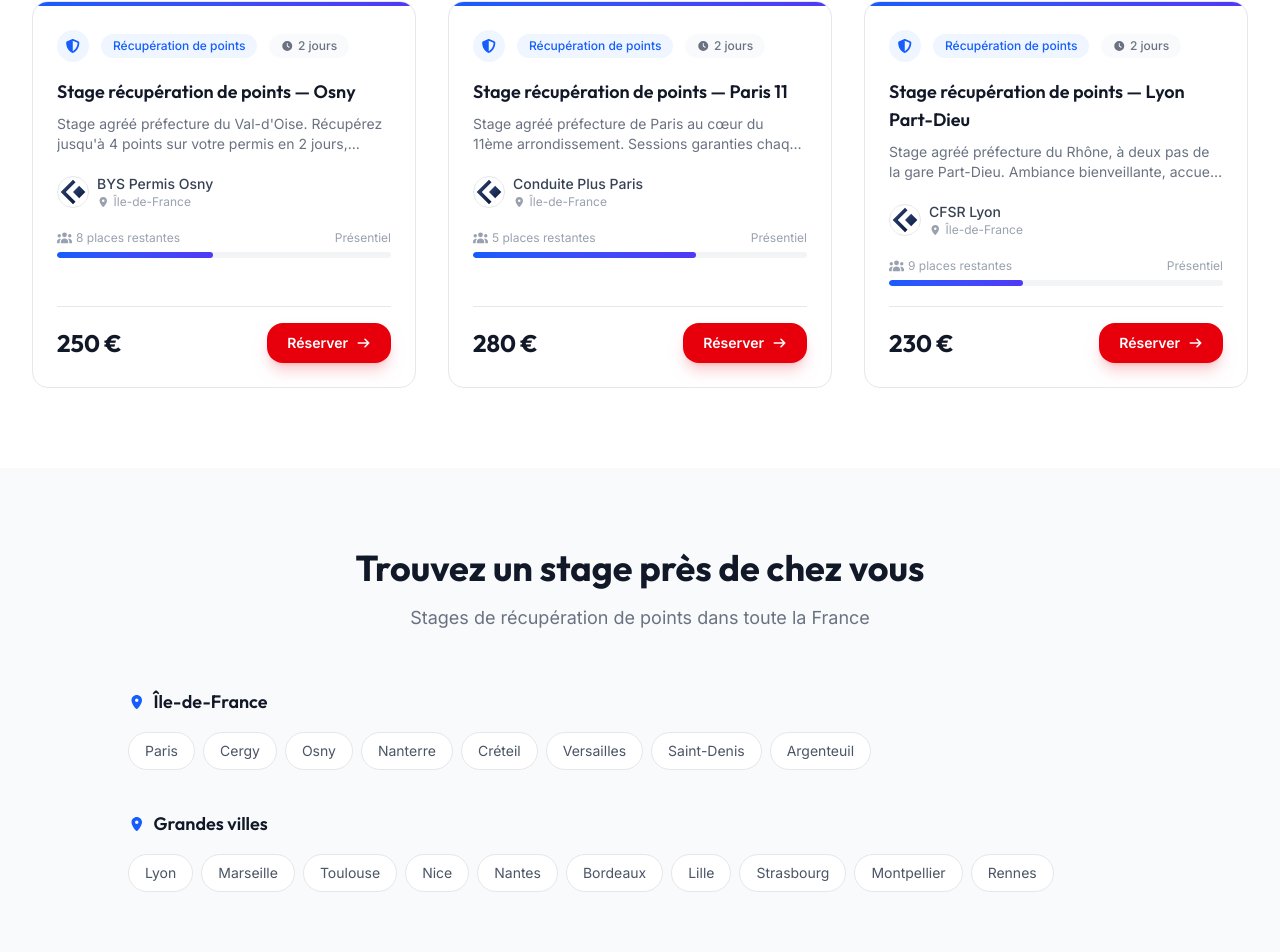
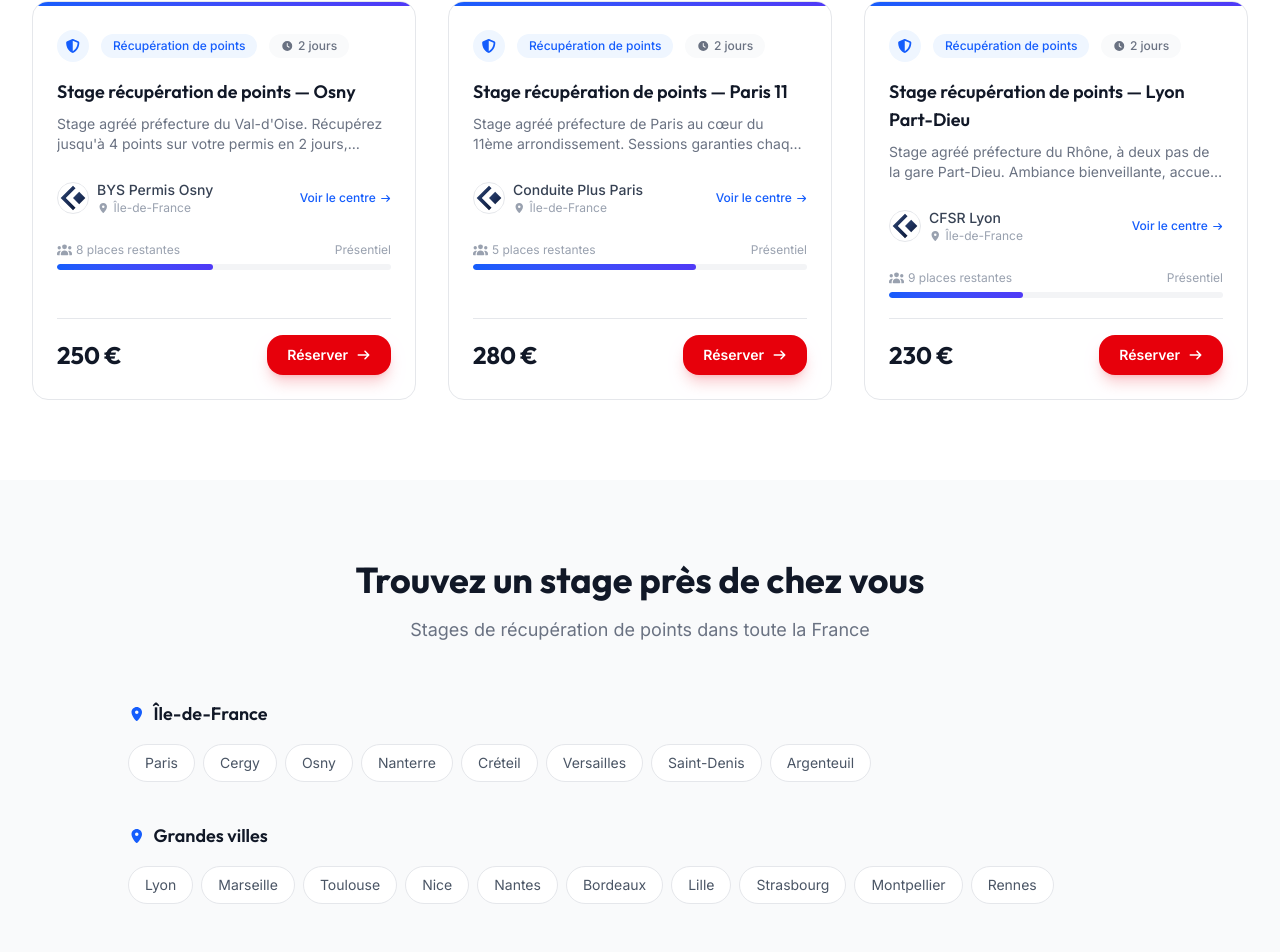
Before and after one commit to bys-dev/BysPermis, a Next.js app: page / in a window 1280 px wide. Shown: the part 3708-4660 px from the top of the page. Built offline with nearby package versions, Linux system fonts and the light colour scheme; no server answers; the database is empty.

Commit message:
feat(accueil): rend le bloc centre des cartes de stage cliquable
Le nom et le logo du centre menent desormais vers sa fiche
(/centres/<slug>) : le slug est ajoute a la selection Prisma des
formations, sur l'accueil comme sur la page recherche.

```diff
--- a/src/app/page.tsx
+++ b/src/app/page.tsx
@@ -298,7 +298,7 @@ interface LiveFormation {
   modalite: string;
   isQualiopi: boolean;
   categorie: { nom: string } | null;
-  centre: { nom: string; ville: string; logo: string | null };
+  centre: { nom: string; ville: string; logo: string | null; slug: string };
   sessions: { placesRestantes: number }[];
 }
 
@@ -325,7 +325,7 @@ async function fetchLiveFormations(): Promise<LiveFormation[]> {
       },
       include: {
         categorie: { select: { nom: true } },
-        centre: { select: { nom: true, ville: true, logo: true } },
+        centre: { select: { nom: true, ville: true, logo: true, slug: true } },
         sessions: {
           where: { status: "ACTIVE", dateDebut: { gte: new Date() }, placesRestantes: { gt: 0 } },
           orderBy: { dateDebut: "asc" },
@@ -364,6 +364,7 @@ export default async function Home() {
                 : "Hybride",
           centre: f.centre.nom,
           centreLogo: f.centre.logo,
+          centreSlug: f.centre.slug,
           ville: f.centre.ville,
           price: `${f.prix} €`,
           places: f.sessions[0]?.placesRestantes ?? 0,
@@ -374,6 +375,7 @@ export default async function Home() {
           id: c.title,
           slug: "",
           centreLogo: null as string | null,
+          centreSlug: "",
           ville: "Île-de-France",
         }));
 
@@ -758,7 +760,12 @@ export default async function Home() {
                       <p className="text-gray-500 text-sm mb-5 line-clamp-2">{course.desc}</p>
                     )}
 
-                    <div className="flex items-center space-x-2 mb-5">
+                    {/* Le centre reste joignable à tout moment : la carte mène au
+                        stage, ce bloc mène au profil du centre qui l'anime. */}
+                    <Link
+                      href={course.centreSlug ? `/centres/${course.centreSlug}` : "/centres"}
+                      className="flex items-center space-x-2 mb-5 -mx-2 px-2 py-1.5 rounded-lg hover:bg-blue-50 transition-colors duration-200 group/centre"
+                    >
                       <div className="w-8 h-8 bg-white border border-gray-200 rounded-full flex items-center justify-center overflow-hidden shrink-0">
                         {course.centreLogo ? (
                           // eslint-disable-next-line @next/next/no-img-element
@@ -777,14 +784,20 @@ export default async function Home() {
                           />
                         )}
                       </div>
-                      <div className="flex flex-col">
-                        <span className="text-sm font-medium text-gray-700">{course.centre}</span>
+                      <div className="flex flex-col min-w-0">
+                        <span className="text-sm font-medium text-gray-700 group-hover/centre:text-blue-600 transition-colors duration-200 truncate">
+                          {course.centre}
+                        </span>
                         <span className="text-xs text-gray-400 flex items-center">
                           <FontAwesomeIcon icon={faMapMarkerAlt} className="mr-1 text-[10px]" />
                           {course.ville}
                         </span>
                       </div>
-                    </div>
+                      <span className="ml-auto shrink-0 text-xs font-medium text-blue-600 flex items-center gap-1 whitespace-nowrap">
+                        Voir le centre
+                        <FontAwesomeIcon icon={faArrowRight} className="text-[9px]" />
+                      </span>
+                    </Link>
 
                     <div className="mb-5">
                       <div className="flex items-center justify-between text-xs mb-1.5">
--- a/src/app/recherche/page.tsx
+++ b/src/app/recherche/page.tsx
@@ -43,6 +43,7 @@ interface StageCard {
   titre: string;
   type: string;
   centre: string;
+  centreSlug: string;
   ville: string;
   departement: string;
   dateProchaine: string;
@@ -408,7 +409,7 @@ function RechercheInner() {
             id: string; titre: string; slug: string; prix: number; isQualiopi: boolean; isCPF: boolean;
             modalite: string; duree: string;
             categorie?: { nom: string } | null;
-            centre: { nom: string; ville: string; codePostal?: string | null };
+            centre: { nom: string; ville: string; codePostal?: string | null; slug?: string | null };
             sessions: { id: string; dateDebut: string; dateFin: string; placesRestantes: number }[];
             distance?: number | null;
           }) => {
@@ -426,6 +427,7 @@ function RechercheInner() {
               titre: f.titre,
               type: f.categorie?.nom ?? "Stage",
               centre: f.centre.nom,
+              centreSlug: f.centre.slug ?? "",
               ville,
               departement: dept,
               dateProchaine: dateStr,
@@ -1075,7 +1077,17 @@ function RechercheInner() {
                       <h3 className="font-display font-semibold text-brand-text mb-1 leading-snug">
                         {stage.titre}
                       </h3>
-                      <p className="text-sm text-gray-500 mb-3">{stage.centre}</p>
+                      {/* Le centre qui anime le stage reste joignable depuis la carte. */}
+                      <Link
+                        href={stage.centreSlug ? `/centres/${stage.centreSlug}` : "/centres"}
+                        className="inline-flex items-center gap-1.5 text-sm text-gray-500 mb-3 hover:text-blue-600 transition-colors group/centre"
+                      >
+                        <span className="truncate">{stage.centre}</span>
+                        <span className="shrink-0 text-xs font-medium text-blue-600 flex items-center gap-1 whitespace-nowrap">
+                          · Voir le centre
+                          <FontAwesomeIcon icon={faArrowRight} className="text-[9px]" />
+                        </span>
+                      </Link>
 
                       {/* Details */}
                       <div className="space-y-2 text-sm text-gray-600 mb-4">
```
